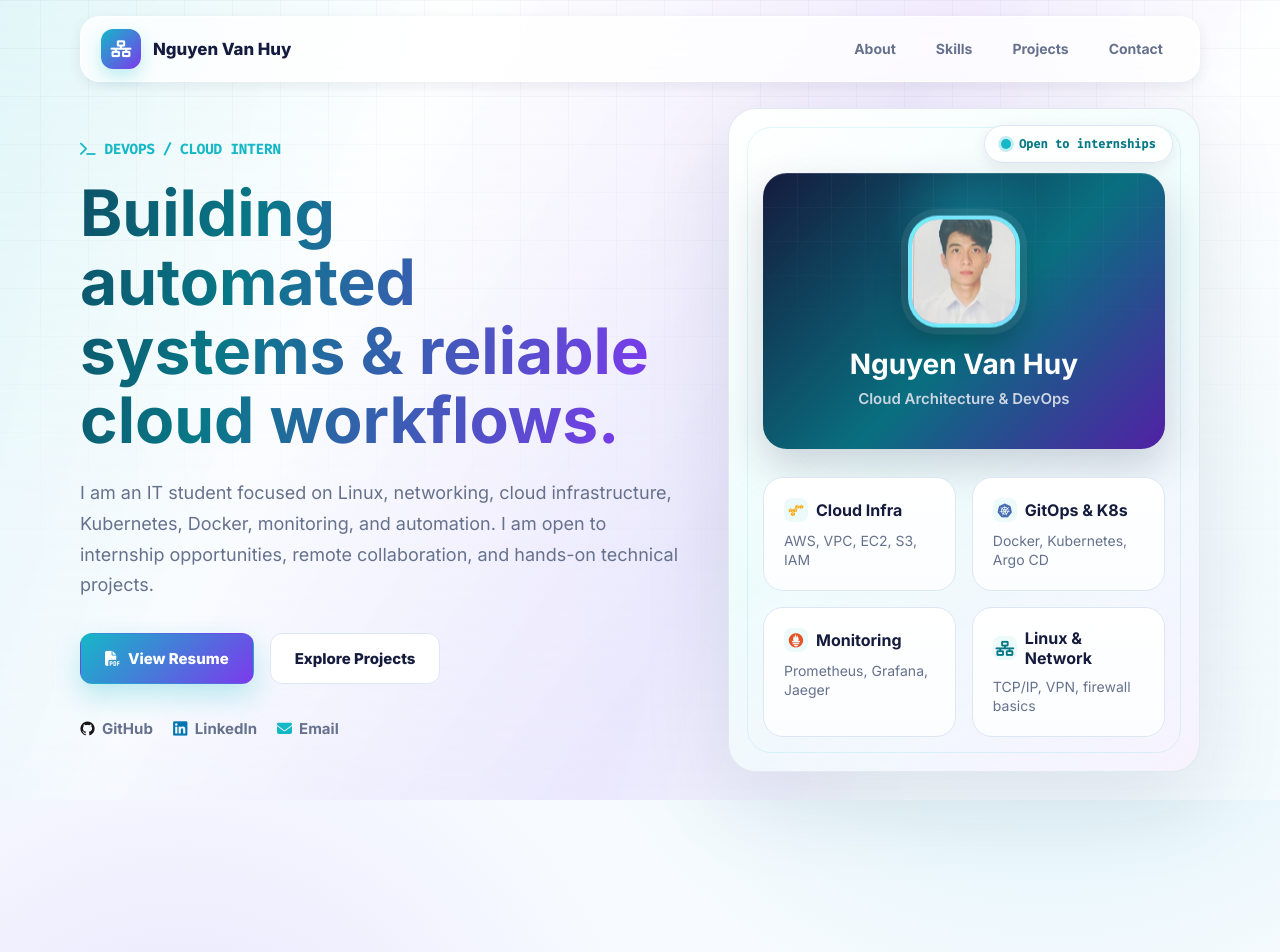
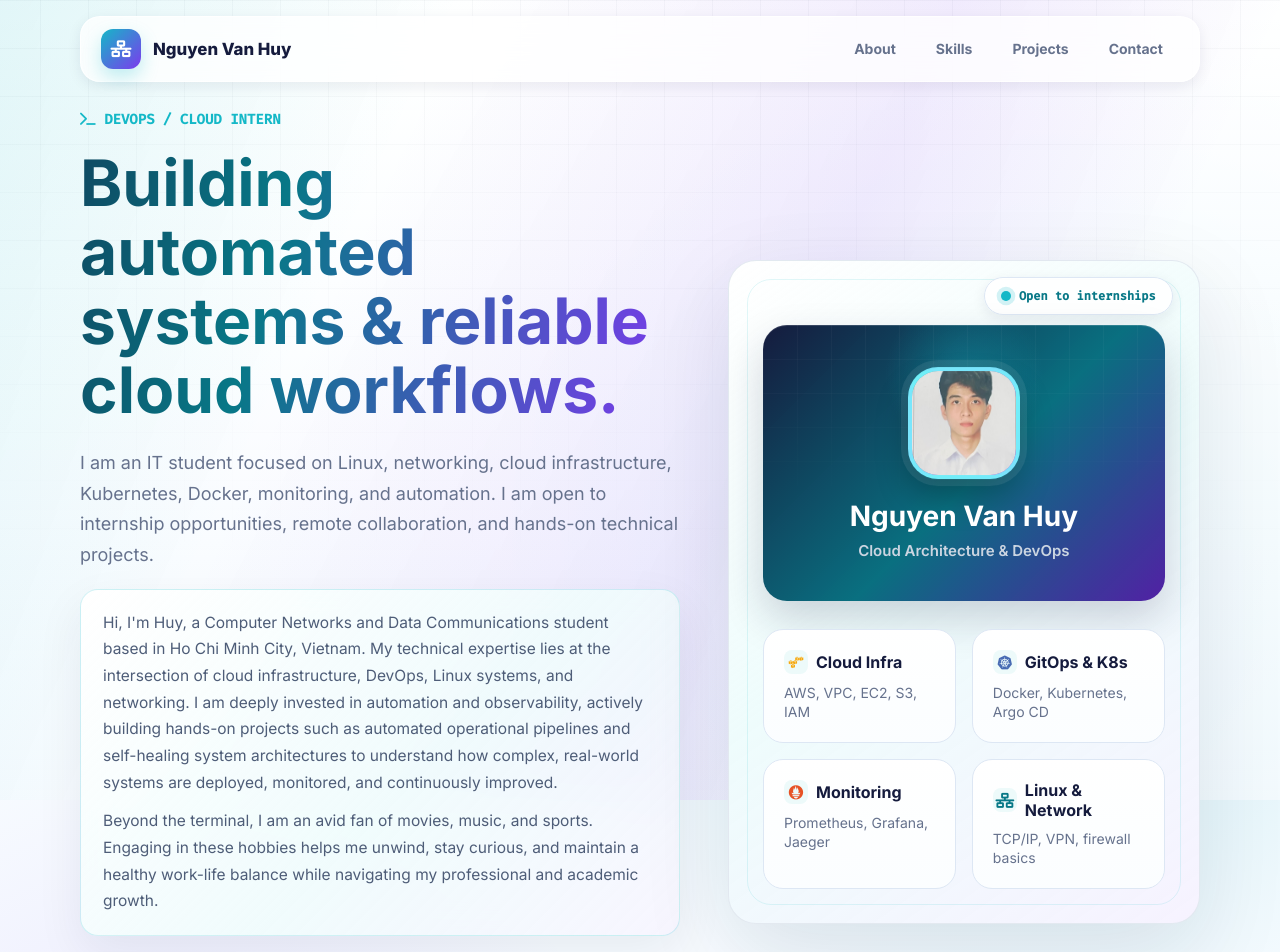
Before and after one commit to huymt05/huymt05.github.io, a plain HTML site: page index.html in a window 1280 px wide. Shown: the top 952 px of the page. Drawn offline with nearby package versions, Linux system fonts and the light colour scheme.

Commit message:
Add personal hero introduction

```diff
--- a/index.html
+++ b/index.html
@@ -47,6 +47,24 @@
           Kubernetes, Docker, monitoring, and automation. I am open to internship
           opportunities, remote collaboration, and hands-on technical projects.
         </p>
+
+        <div class="personal-intro">
+          <p>
+            Hi, I'm Huy, a Computer Networks and Data Communications student based in
+            Ho Chi Minh City, Vietnam. My technical expertise lies at the intersection
+            of cloud infrastructure, DevOps, Linux systems, and networking. I am deeply
+            invested in automation and observability, actively building hands-on
+            projects such as automated operational pipelines and self-healing system
+            architectures to understand how complex, real-world systems are deployed,
+            monitored, and continuously improved.
+          </p>
+          <p>
+            Beyond the terminal, I am an avid fan of movies, music, and sports.
+            Engaging in these hobbies helps me unwind, stay curious, and maintain a
+            healthy work-life balance while navigating my professional and academic
+            growth.
+          </p>
+        </div>
 
         <div class="hero-actions">
           <a class="button primary" href="assets/NguyenVanHuy-CV.pdf" target="_blank" rel="noreferrer">
--- a/style.css
+++ b/style.css
@@ -252,9 +252,33 @@ h3 {
 
 .hero-text {
   max-width: 640px;
-  margin-bottom: 32px;
+  margin-bottom: 18px;
   color: var(--muted);
   font-size: 18px;
+}
+
+.personal-intro {
+  max-width: 720px;
+  margin: 0 0 32px;
+  padding: 20px 22px;
+  border: 1px solid rgba(20, 184, 199, 0.18);
+  border-radius: 18px;
+  background:
+    linear-gradient(135deg, rgba(255, 255, 255, 0.78), rgba(232, 251, 251, 0.58) 55%, rgba(241, 235, 255, 0.48)),
+    rgba(255, 255, 255, 0.7);
+  box-shadow: 0 18px 48px rgba(21, 27, 61, 0.07);
+  backdrop-filter: blur(14px);
+}
+
+.personal-intro p {
+  margin-bottom: 12px;
+  color: #4e5d78;
+  font-size: 15.5px;
+  line-height: 1.72;
+}
+
+.personal-intro p:last-child {
+  margin-bottom: 0;
 }
 
 .hero-actions,
```
